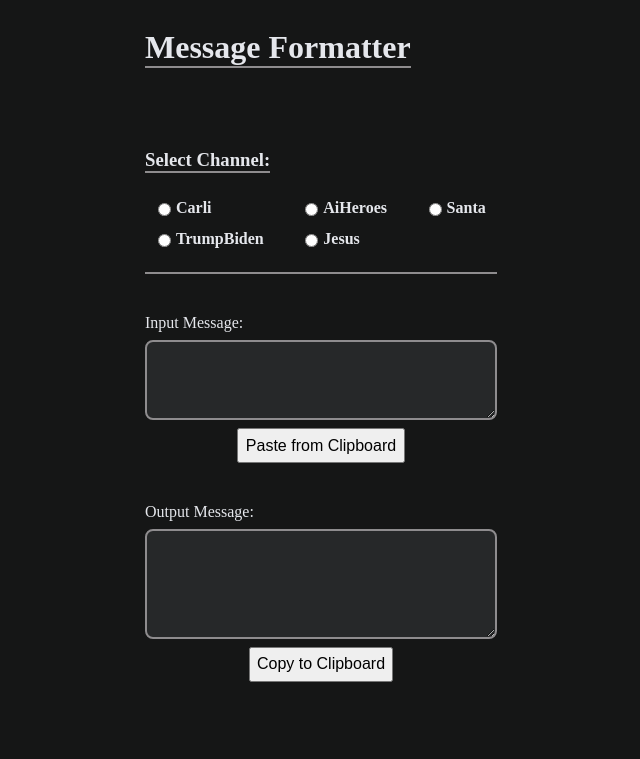
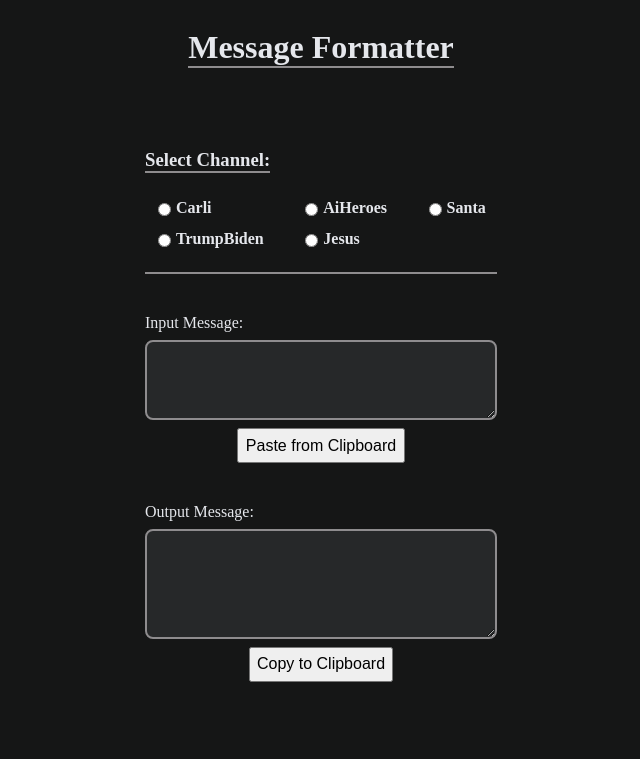
Before and after one commit to Cedmpi/moderationReportFormater, a plain HTML site: page index.html in a window 1280 px wide. Shown: the top 759 px of the page, without its empty margins (319-959 px from the left). Drawn offline with Linux system fonts and the light colour scheme.

Commit message:
Update index.html

```diff
--- a/index.html
+++ b/index.html
@@ -10,7 +10,7 @@
 
 <body class="dark-mode">
   <div class="container">
-    <h1 class="border-b" style="text-align: center; width: max-content;">Message Formatter</h1>
+    <h1 class="border-b" style="text-align: center; width: max-content; margin-left: auto; margin-right: auto;">Message Formatter</h1>
 
     <div class="border-b">
       <h3 class="border-b" style="width: max-content;">Select Channel:</h3>
```
